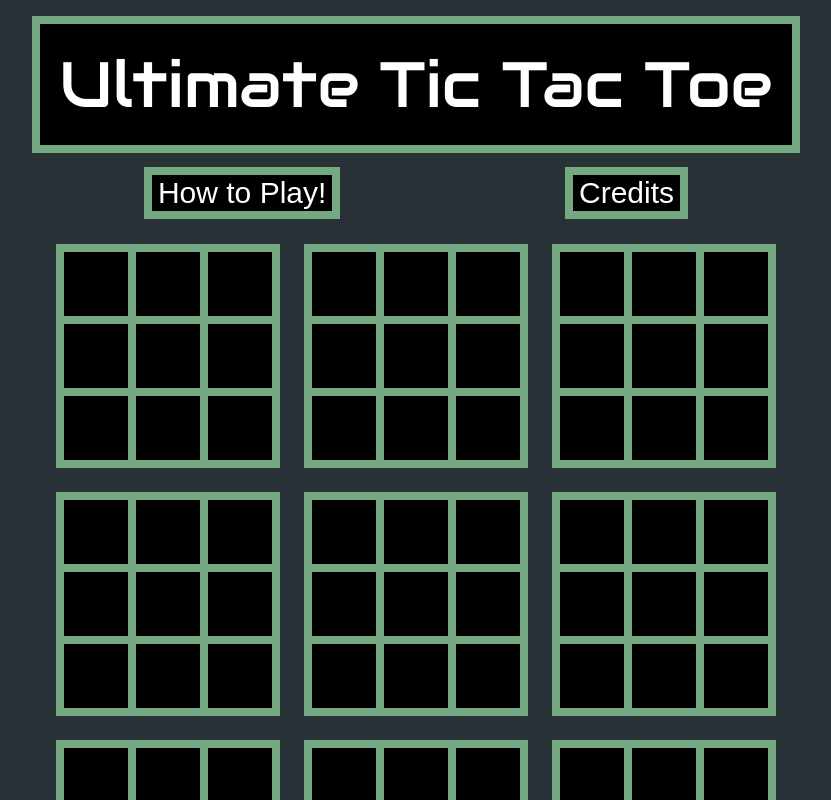
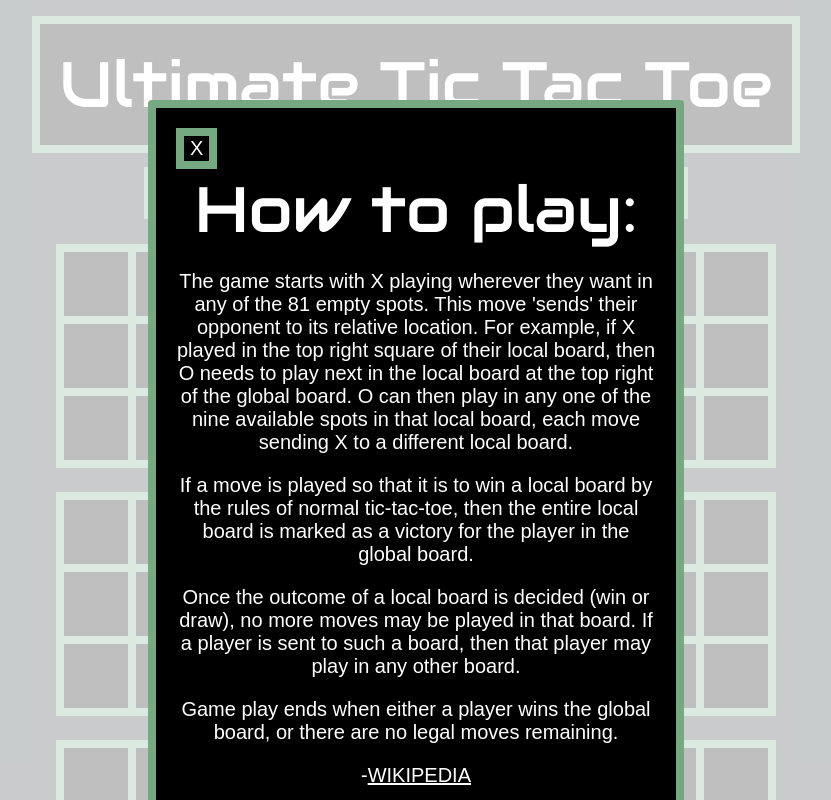
Before and after one commit to LaikaFusion/Ultimate-Tic-Tac-Toe, a React (Create React App) app in the folder ultimate-tic-tac-toe/: page / in a window 1280 px wide. Both pictures are taken after a click on the button "How to Play!". Shown: the top 800 px of the page, without its empty margins (224-1055 px from the left). Built offline with nearby package versions, Linux system fonts and the light colour scheme.

Commit message:
Styling, reset, and winner display finished

```diff
--- a/ultimate-tic-tac-toe/src/App.css
+++ b/ultimate-tic-tac-toe/src/App.css
@@ -68,10 +68,12 @@
   background-color:black;
  color :white;
   font-size: 4rem;
+
+}
+.titleBorder{
   margin-top: 1rem;
   padding: 20px;
   border: .5rem #75A982 solid;
-
 }
 
 .buttonRow{
@@ -95,3 +97,60 @@ button{
     justify-content: center;
 
 }
+.closeButtonRow{
+  display:flex;
+
+}
+.closeButton{
+  font-size: 20px;
+}
+
+.instructions{
+  color: white;
+  font-size: 20px
+}
+
+.Modal{
+
+    background: rgba(0, 0, 0, 1);
+    border: .5rem #75A982 solid;
+    position: absolute;
+    top: 100px;
+    left: 0;
+    right: 0;
+    max-Width:30rem;
+    margin-Left: auto;
+    margin-Right: auto;
+
+    overflow: auto;
+   font-family: sans-serif;
+    border-Radius: 4px;
+    outline: none;
+    padding: 20px;
+
+}
+.Overlay{
+  position: fixed;
+  top: 0;
+  left: 0;
+  right: 0;
+  bottom: 0;
+  background-Color: rgba(255, 255, 255, 0.75);
+}
+.ReactModal__Overlay { /*fix for modal z-index*/
+  z-index: 1000;
+}
+
+a{
+  color: white;
+
+}
+
+.creditsLine{
+  color:white;
+  font-size: 30px;
+  margin-top: 20px;
+}
+.name{
+  font-weight: bold;
+}
--- a/ultimate-tic-tac-toe/src/App.js
+++ b/ultimate-tic-tac-toe/src/App.js
@@ -1,29 +1,48 @@
-import React, { Component } from 'react';
-import './App.css';
-import GameCell from './components/GameCell';
+import React, { Component } from "react";
+import "./App.css";
+import GameCell from "./components/GameCell";
+import Modal from "react-modal/lib/components/Modal";
+
+Modal.setAppElement("#root");
+
 
 class App extends Component {
   constructor(props) {
     super(props);
-    this.state ={
-      gameCells:['','','','','','','','',''],
+    this.state = {
+      gameCells: ["", "", "", "", "", "", "", "", ""],
       initial: true,
       currentActive: 9,
-      currentTurn: 'X'
-    }
+      currentTurn: "X",
+      showModalInstructions: false,
+      showModalCredits: false,
+      showModalWinner: false,
+      winner:''
+    };
   }
-  gameGridMaker = () =>{
-    return this.state.gameCells.map((element,index) => {
-        return <GameCell switchturn={this.switchTurn} active={(this.state.currentActive=== index || this.state.currentActive=== 9)? true: false} changeactivemethod={this.changeActiveMethod} winmethod={this.gameCellWin} currentTurn={this.state.currentTurn} gameID={index} key={index}  />
+  gameGridMaker = () => {
+    return this.state.gameCells.map((element, index) => {
+      return (
+        <GameCell
+          switchturn={this.switchTurn}
+          active={
+            this.state.currentActive === index || this.state.currentActive === 9 ? true : false
+          }
+          changeactivemethod={this.changeActiveMethod}
+          winmethod={this.gameCellWin}
+          currentTurn={this.state.currentTurn}
+          gameID={index}
+          key={index}
+        />
+      );
     });
-  }
-  gameCellWin = () =>{
-    let gameStates = JSON.parse(localStorage.getItem('gameStates').slice());
-    this.setState({gameCells : gameStates},()=>{
+  };
+  gameCellWin = () => {
+    let gameStates = JSON.parse(localStorage.getItem("gameStates").slice());
+    this.setState({ gameCells: gameStates }, () => {
       this.calculateWinner();
-
     });
-  }
+  };
   calculateWinner = () => {
     const game = this.state.gameCells;
     const lines = [
@@ -34,52 +53,184 @@ class App extends Component {
       [1, 4, 7],
       [2, 5, 8],
       [0, 4, 8],
-      [2, 4, 6],
+      [2, 4, 6]
     ];
-    if(game.indexOf(null) === -1){
-      console.log('D');
-
+    if (game.indexOf(null) === -1) {
+      this.setState({winner : 'D'});
+      this.toggleOverlay('Instructions');
     }
     lines.forEach(element => {
-      if (game[element[0]] === game[element[1]] && game[element[0]] === game[element[2]] && game[element[0]] !== null) {
-        console.log(game[element[0]]);
+      if (
+        game[element[0]] === game[element[1]] &&
+        game[element[0]] === game[element[2]] &&
+        game[element[0]] !== null
+      ) {
+        this.setState({winner : game[element[0]]})
+        this.toggleOverlay('Instructions');
       }
     });
+  };
+  changeActiveMethod = value => {
+    if (this.state.gameCells[value]) {
+      this.setState({ currentActive: 9 });
+    } else {
+      this.setState({ currentActive: value });
+    }
+  };
+  switchTurn = () => {
+    if (this.state.currentTurn === "X") {
+      this.setState({ currentTurn: "O" });
+    } else {
+      this.setState({ currentTurn: "X" });
+    }
+  };
+  toggleOverlay = (which) => {
+    const modalName= 'showModal' + which;
+    if (this.state[modalName]) {
+      this.setState({ [modalName]: false });
+    } else {
+      this.setState({ [modalName]: true });
+    }
+  };
+  reset = ()=>{
+    this.setState({initial: true})
+    window.location.reload();
+
   }
-  changeActiveMethod = (value)=>{
-    if ( this.state.gameCells[value] ) {
-      this.setState({currentActive:9})
+  componentDidMount = () => {
+    if (this.state.initial === true) {
+      localStorage.setItem("gameStates", JSON.stringify(Array(9).fill(null)));
+      this.setState({ initial: false });
     }
-    else{
-      this.setState({currentActive:value})
-    }
-  }
-  switchTurn= ()=>{
-    if (this.state.currentTurn === 'X') {
-      this.setState({currentTurn: 'O'})
-    } else {
-      this.setState({currentTurn: 'X'})
-    }
-  }
-  componentDidMount =()=> {
-    if(this.state.initial === true){
-      localStorage.setItem('gameStates', (JSON.stringify(Array(9).fill(null))));
-      this.setState({initial:false});
-    }
-  }
+  };
 
   render() {
     return (
       <div className="App">
-      <div className='game'>
-        <div className='title'>Ultimate Tic Tac Toe</div>
-        <div className='buttonRow'>
-          <button>How to Play!</button>
-          <button>Credits </button>
-        </div>
-        <div className='gameGrid'>
-        {this.gameGridMaker()}
-        </div>
+        <Modal
+          onRequestClose={() => {
+            this.toggleOverlay('Instructions');
+                    }}
+          className="Modal"
+          isOpen={this.state.showModalInstructions}
+        >
+          <div className="closeButtonRow">
+            <button
+              className="closeButton"
+              onClick={() => {
+                this.toggleOverlay('Instructions');
+              }}
+            >
+              X
+            </button>
+          </div>
+          <div className="titleRow">
+            <span className="title">How to play:</span>
+          </div>
+          <div className="instructions">
+            <p>
+              The game starts with X playing wherever they want in any of the 81
+              empty spots. This move 'sends' their opponent to its relative
+              location. For example, if X played in the top right square of
+              their local board, then O needs to play next in the local board at
+              the top right of the global board. O can then play in any one of
+              the nine available spots in that local board, each move sending X
+              to a different local board.
+            </p>
+
+            <p>
+              If a move is played so that it is to win a local board by the
+              rules of normal tic-tac-toe, then the entire local board is marked
+              as a victory for the player in the global board.
+            </p>
+
+            <p>
+              Once the outcome of a local board is decided (win or draw), no
+              more moves may be played in that board. If a player is sent to
+              such a board, then that player may play in any other board.
+            </p>
+
+            <p>
+              Game play ends when either a player wins the global board, or
+              there are no legal moves remaining.
+            </p>
+            <p>
+              {" "}
+              -<a href="https://en.wikipedia.org/wiki/Ultimate_tic-tac-toe#Rules">
+                WIKIPEDIA
+              </a>
+            </p>
+          </div>
+        </Modal>
+        <Modal
+          onRequestClose={() => {
+            this.toggleOverlay();
+          }}
+          className="Modal"
+          isOpen={this.state.showModalCredits}
+        >
+          <div className="closeButtonRow">
+            <button
+              className="closeButton"
+              onClick={() => {
+                this.toggleOverlay('Credits');
+              }}
+            >
+              X
+            </button>
+          </div>
+          <div className="titleRow">
+            <span className="title">Credits:</span>
+          </div>
+          <div className='credits'>
+          <div className='creditsLine'>
+          This implementation of Ultimate Tic Tac Toe was written by: <br/><span className='name'>Andrew McLaughlin</span>
+          </div>
+
+          <div className='creditsLine'>
+          <a href='https://github.com/LaikaFusion/Ultimate-Tic-Tac-Toe'>GitHub</a>
+          </div>
+          </div>
+        </Modal>
+        <Modal
+          onRequestClose={() => {
+            this.toggleOverlay();
+          }}
+          className="Modal"
+          isOpen={this.state.showModalWinner}
+        >
+          <div className="closeButtonRow">
+            <button
+              className="closeButton"
+              onClick={() => {
+                this.toggleOverlay('Winner');
+              }}
+            >
+              X
+            </button>
+          </div>
+          <div className="titleRow">
+            <span className="title">{this.state.winner==='D'? 'Draw' :'Winner ' + this.state.winner  }</span>
+          </div>
+          <div>
+            <button onClick={this.reset}> RESET</button>
+            </div>
+        </Modal>
+        <div className="game">
+          <div className="title titleBorder">Ultimate Tic Tac Toe</div>
+          <div className="buttonRow">
+            <button
+              onClick={() => {
+                this.toggleOverlay('Instructions');
+              }}
+            >
+              How to Play!
+            </button>
+            <button  onClick={() => {
+                this.toggleOverlay('Credits');
+              }}>Credits </button>
+          </div>
+          <div className="gameGrid">{this.gameGridMaker()}</div>
         </div>
       </div>
     );
--- a/ultimate-tic-tac-toe/src/components/GameCell.jsx
+++ b/ultimate-tic-tac-toe/src/components/GameCell.jsx
@@ -42,7 +42,7 @@ class gameCell extends Component {
         if( event.target.textContent !=='' || event.target.textContent !=='X' || event.target.textContent !=='O'){
       let currentBoard = this.state.gameBoard.slice();
       currentBoard[event.target.id] = this.props.currentTurn;
-      this.props.changeactivemethod(parseInt(event.target.id));
+      this.props.changeactivemethod(parseInt(event.target.id, 10));
 
       this.props.switchturn();
       this.setState({gameBoard:currentBoard}, ()=>{
```
